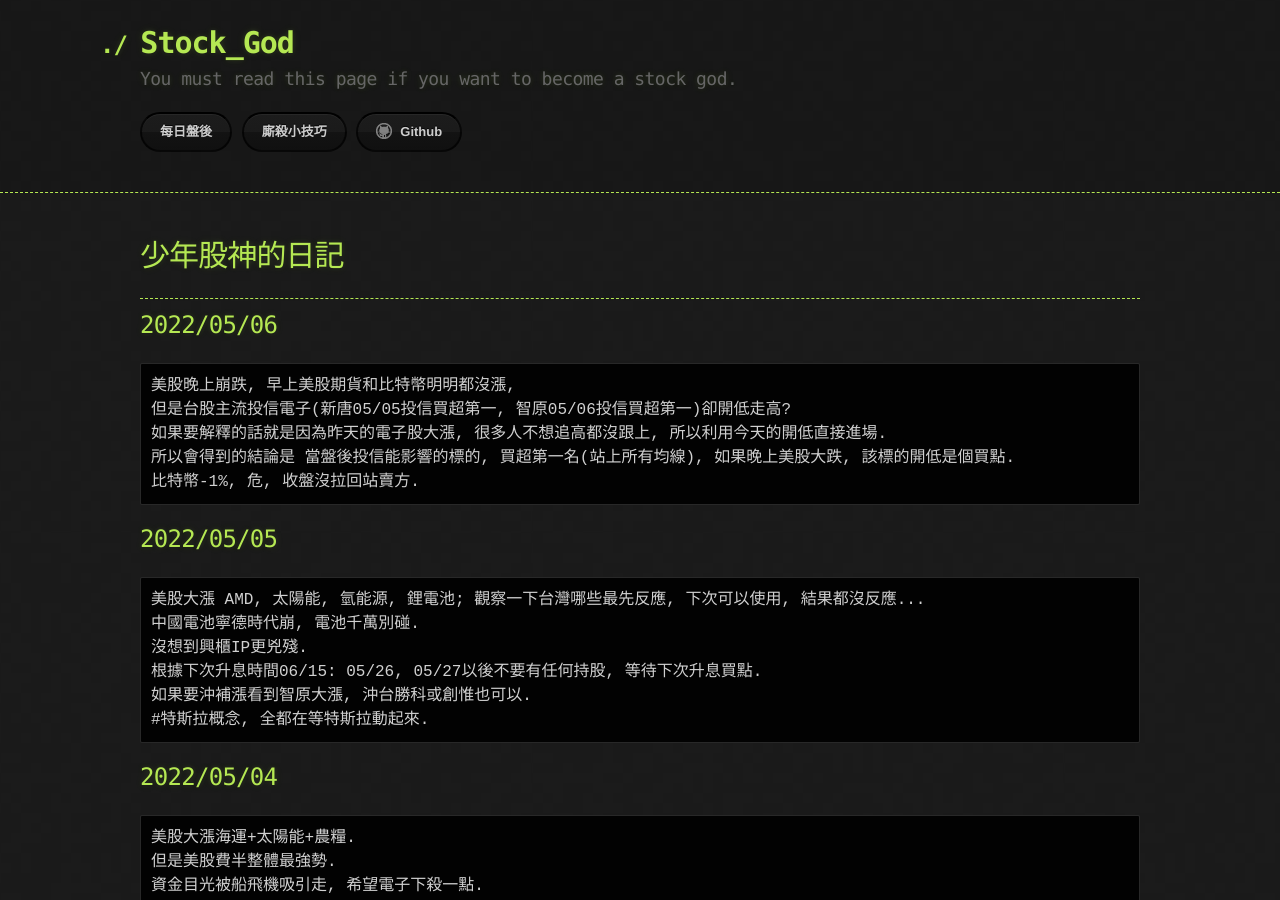
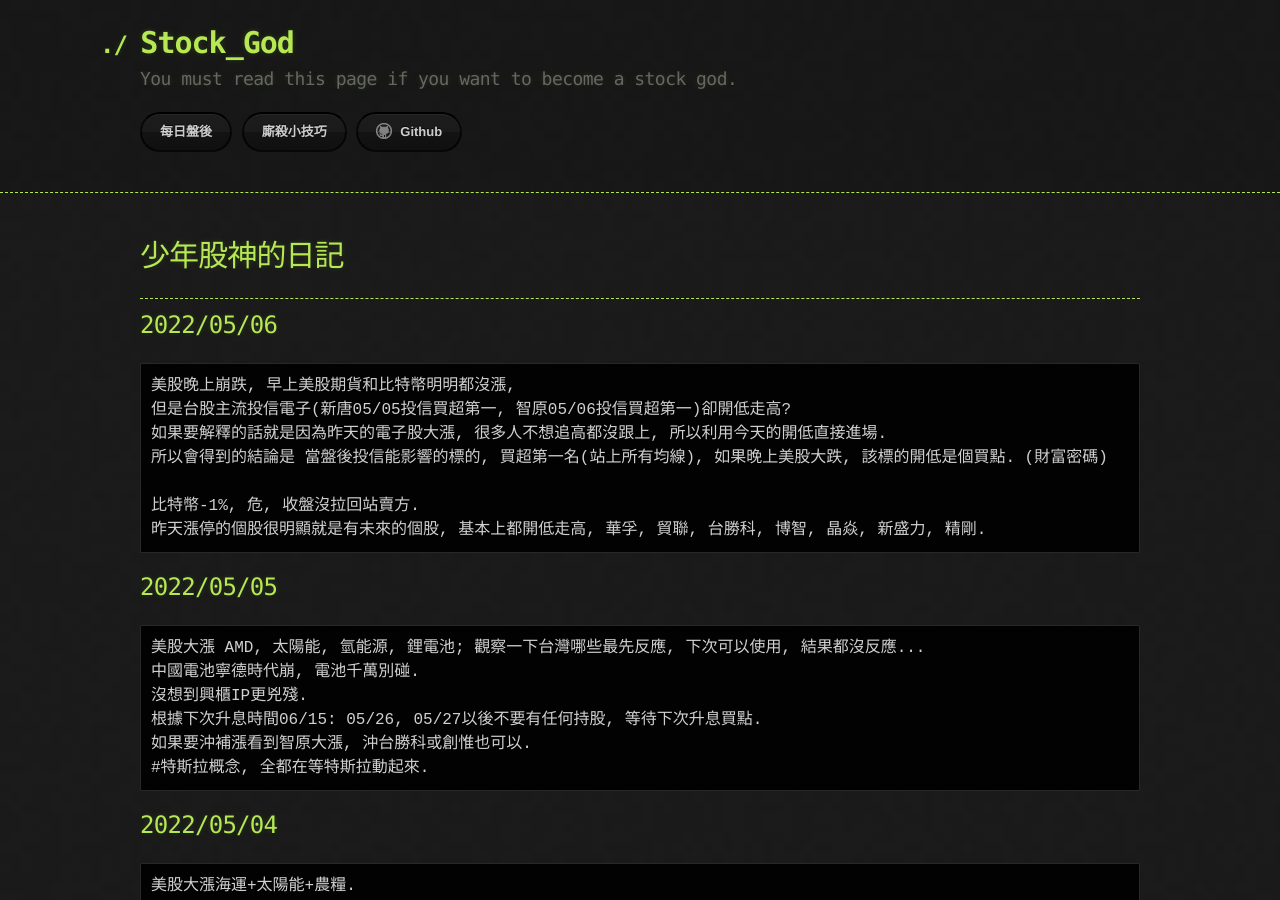
Before and after one commit to lepg5487/Stock_God, a Jekyll site: the page built from index.md, in a window 1280 px wide and 900 px high. Built offline with Jekyll 4.4.1, drawn with Linux system fonts in a browser that asks for light colours; our own code applies the rules of GitHub Pages for plain Markdown files.

Commit message:
Update index.md

````diff
--- a/index.md
+++ b/index.md
@@ -11,8 +11,10 @@ layout: testlayouts
 美股晚上崩跌, 早上美股期貨和比特幣明明都沒漲,
 但是台股主流投信電子(新唐05/05投信買超第一, 智原05/06投信買超第一)卻開低走高?
 如果要解釋的話就是因為昨天的電子股大漲, 很多人不想追高都沒跟上, 所以利用今天的開低直接進場.
-所以會得到的結論是 當盤後投信能影響的標的, 買超第一名(站上所有均線), 如果晚上美股大跌, 該標的開低是個買點.
+所以會得到的結論是 當盤後投信能影響的標的, 買超第一名(站上所有均線), 如果晚上美股大跌, 該標的開低是個買點. (財富密碼)
+
 比特幣-1%, 危, 收盤沒拉回站賣方.
+昨天漲停的個股很明顯就是有未來的個股, 基本上都開低走高, 華孚, 貿聯, 台勝科, 博智, 晶焱, 新盛力, 精剛.
 ```
 
 ## 2022/05/05
````
